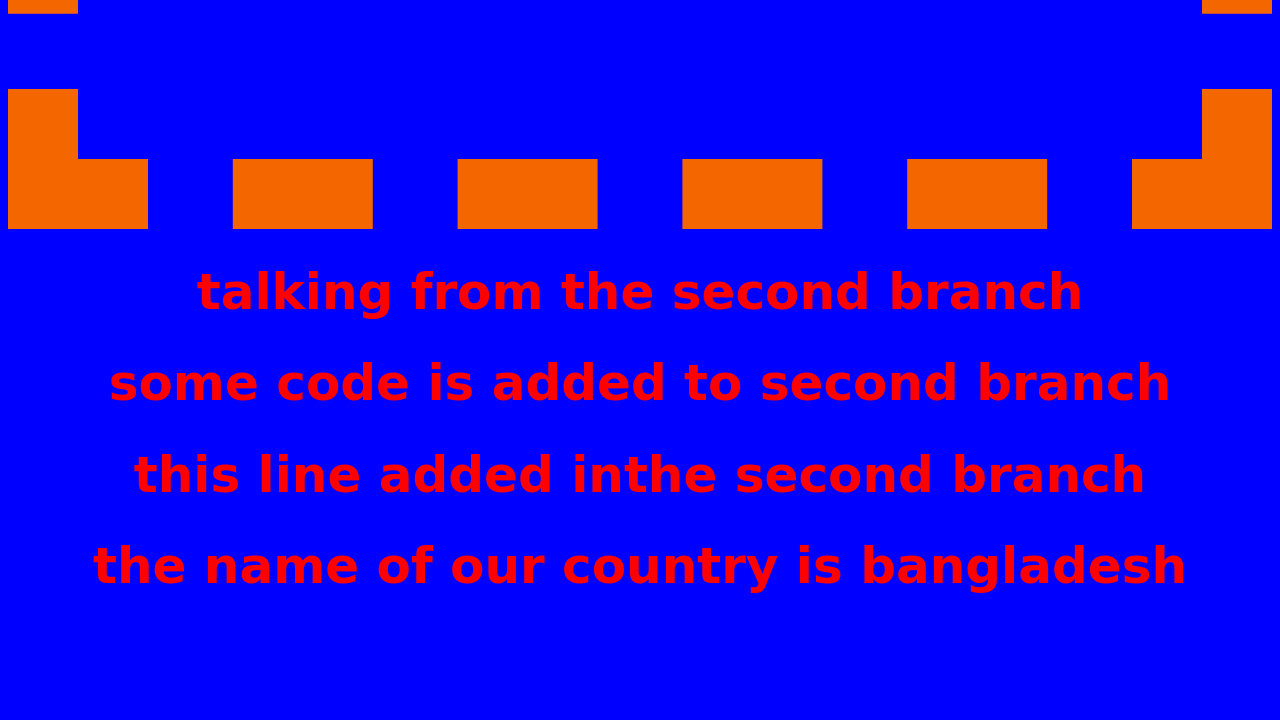
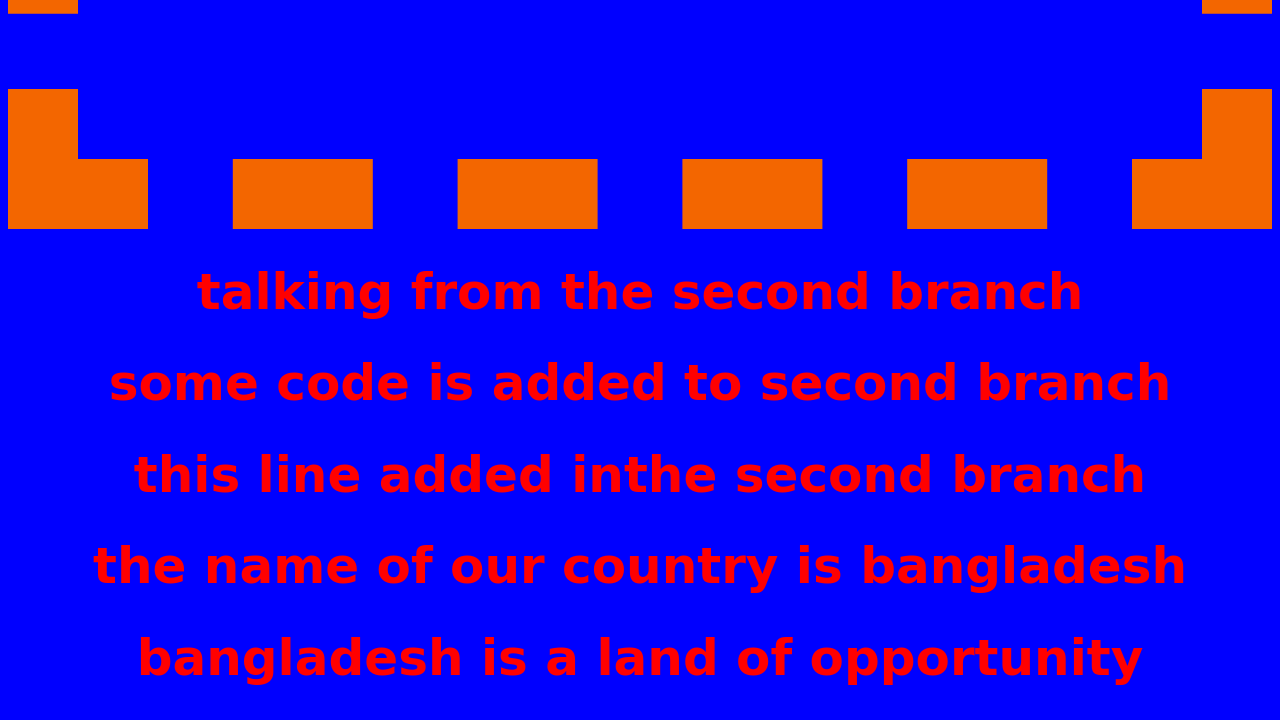
Before and after one commit to kamrulhasan62579/my-seven-website, a plain HTML site: page index.html in a window 1280 px wide. Shown: the part 4556-5276 px from the top of the page. Before the commit the page ends 5185 px from the top, so only its background shows below. Drawn offline with Linux system fonts and the light colour scheme.

Commit message:
adding a header

```diff
--- a/index.html
+++ b/index.html
@@ -29,6 +29,7 @@
     <h1>some code is added to second branch</h1>
     <h1>this line added inthe second branch   </h1>
     <h1>the name of our country is bangladesh</h1>
+    <h1> bangladesh is a land of opportunity</h1>
 
 </body>
 </html>
```
